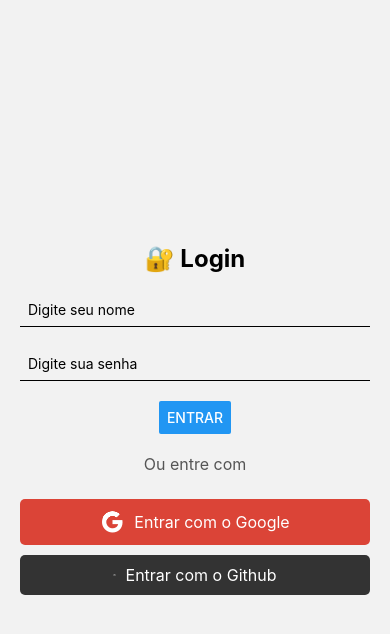
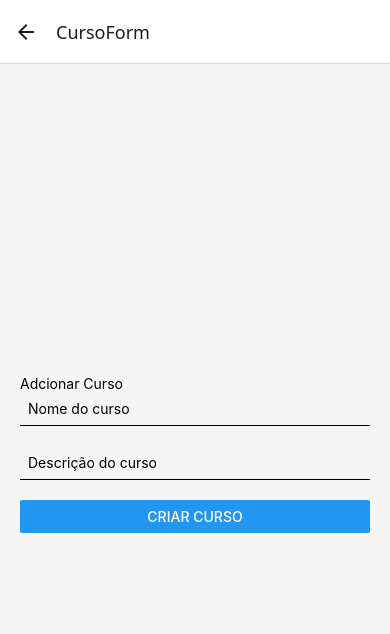
Before and after one commit to nayarasn/Dispositivos_Moveis, a React Native app in the folder aula03/: screen /CursoForm in a window 390 px wide. Shown: the top 634 px of the page. Built offline with nearby package versions, Linux system fonts and the light colour scheme.

Commit message:
add imports

```diff
--- a/aula03/src/navigation/AppNavigation.js
+++ b/aula03/src/navigation/AppNavigation.js
@@ -6,6 +6,7 @@
 import DetailsScreen from '../screens/DetailsScreen'
 import LoginScreen from '../screens/LoginScreen'
 import ProfileScreen from '../screens/ProfileScreen'
+import CursoFormScreen from '../screens/CursoFormScreen'
 
 const Stack = createNativeStackNavigator()
 const Tab = createBottomTabNavigator()
@@ -31,9 +32,10 @@
 const AppNavigation = () => {
   return (
     <Stack.Navigator initialRouteName="Login">
-      <Stack.Screen name ="Login" component={LoginScreen} options={{ headerShown: false}}></Stack.Screen>
-      <Stack.Screen name ="Main" component={MainTabs} options={{ headerShown: false}}></Stack.Screen>
-      <Stack.Screen name ="Details" component={DetailsScreen}></Stack.Screen>
+      <Stack.Screen name="Login" component={LoginScreen} options={{ headerShown: false}}></Stack.Screen>
+      <Stack.Screen name="Main" component={MainTabs} options={{ headerShown: false}}></Stack.Screen>
+      <Stack.Screen name="Details" component={DetailsScreen}></Stack.Screen>
+      <Stack.Screen name="CursoForm" component={CursoFormScreen}></Stack.Screen>
     </Stack.Navigator>
   )
 }
--- a/aula03/src/screens/CursoFormScreen.js
+++ b/aula03/src/screens/CursoFormScreen.js
@@ -1,5 +1,8 @@
-import { View, Text } from 'react-native'
+import { View, Text, Alert, TextInput, Button, StyleSheet } from 'react-native'
 import React, { useState, useEffect } from 'react'
+import { doc, getDoc } from 'firebase/firestore'
+import { adicionarCurso, atualizarCurso } from '../services/CursoService'
+import { db } from '../config/firebaseConfig'
 
 const CursoFormScreen = ({ route, navigation }) => {
 
@@ -23,12 +26,58 @@
       }
     },[itemId])
 
+    const handleSalvar = async () => {
+      if ( !nome || !descricao) {
+        Alert.alert('Erro', 'Preencha todos os campos')
+        return
+      }
+
+      try {
+        if (editando) {
+          await atualizarCurso(itemId, {name: nome, description: descricao })
+          Alert.alert('Curso atualizado com sucesso!')
+        } else {
+          await adicionarCurso({ name: nome, description: descricao})
+          Alert.alert('Curso criado com sucesso')
+        }
+        navigation.goBack()
+      } catch (error) {
+        Alert.alert('Erro', 'Algo deu errado ao salvar')
+
+      }
+    }
+
 
   return (
-    <View>
-      <Text>CursoFormScreen</Text>
+    <View style={styles.container}>
+      <Text styles={styles.title}>
+        {editando ? 'Editar Curso' : 'Adcionar Curso'}
+      </Text>
+
+      <TextInput
+        placeholder="Nome do curso"
+        style={styles.input}
+        value={nome}
+        onChangeText={setNome}
+        />
+
+      <TextInput
+        placeholder="Descrição do curso"
+        style={styles.input}
+        value={descricao}
+        onChangeText={setDescricao}
+        />
+
+        <Button title={editando ? 'Salvar Alterações' : 'Criar Curso'} onPress={handleSalvar}/>
     </View>
   )
 }
 
+
+const styles = StyleSheet.create({
+container: { flex: 1, padding: 20, justifyContent: 'center', backgroundColor: '#f5f5f5' },
+title: { fontSize: 22, fontWeight: 'bold', marginBottom: 20, textAlign: 'center' },
+input: { borderBottomWidth: 1, marginBottom: 20, padding: 8 },
+})
+
 export default CursoFormScreen
--- a/aula03/src/screens/HomeScreen.js
+++ b/aula03/src/screens/HomeScreen.js
@@ -1,4 +1,4 @@
-import { View, Text, FlatList, TouchableOpacity, StyleSheet } from 'react-native'
+import { View, Text, FlatList, TouchableOpacity, StyleSheet, Alert, Button } from 'react-native'
 import React, { useCallback, useState } from 'react'
 import { useFocusEffect } from '@react-navigation/native'
 import { getCursos } from '../services/CursoService'
@@ -23,14 +23,28 @@
   useFocusEffect(
     useCallback(() => {
       carregarCursos()
-    }, [],
-    )
+    }, [])
+  )
 
-  )
+  const confirmarExclusao =(id) => {
+    Alert.alert('Confirmar', 'Deseja realmente excluir este curso?',[
+      { text: 'Cancelar', style: 'cancel'},
+      {
+        text:'Excluir',
+        style: 'destructive',
+        onPress: async () => {
+          await deletarCurso(id)
+          carregarCursos()
+        }
+      }
+    ])
+  }
+
 
   return (
     <View style={styles.container}>
       <Text style={styles.title}>📚Cursos Disponíveis</Text>
+      <Button title='Adicionar Curso' onPress={() => navigation.navigate('CursoForm')}/>
       <FlatList
         data={itens}
         keyExtractor={(item) => item.id}
@@ -45,6 +59,7 @@
           >
             <Text style={styles.itemTitle}>{item.name}</Text>
             <Text style={styles.itemDescription}>{item.description}</Text>
+            <Button tittle="🗑️" onPress={() => confirmarExclusao(item.id)} color="#d9534f"/>
           </TouchableOpacity>
         )
 
--- /dev/null
+++ b/aula03/src/services/CursoService.js
@@ -0,0 +1,28 @@
+import { collection, getDocs, addDoc, doc, updateDoc, deleteDoc } from 'firebase/firestore'
+import { db } from '../config/firebaseConfig'
+
+const cursosRef = collection(db, "cursos")
+
+//Buscar todos os cursos
+export const getCursos = async () => {
+    const snapshot = await getDocs(cursosRef)
+    return snapshot.docs.map(doc => ({ id: doc.id, ...doc.data() }))
+}
+
+//Adicionar um novo curso
+export const adicionarCurso = async (curso) => {
+    const docRef = await addDoc(cursosRef, curso)
+    return docRef.id
+}
+
+//Atualizar curso existente
+export const atualizarCurso = async (id, novosDados) => {
+    const cursoRef = doc(db, 'cursos', id)
+    await updateDoc(cursoRef, novosDados)
+}
+
+//Deleta um curso por ID
+export const deletarCurso = async (id) => {
+    const cursoRef = doc(db, 'cursos', id)
+    await deleteDoc(cursoRef)
+}
```
Also changed, not shown: aula03/package.json (+4 -4 lines), 1 other file (tests, documents, lock files or other folders).
